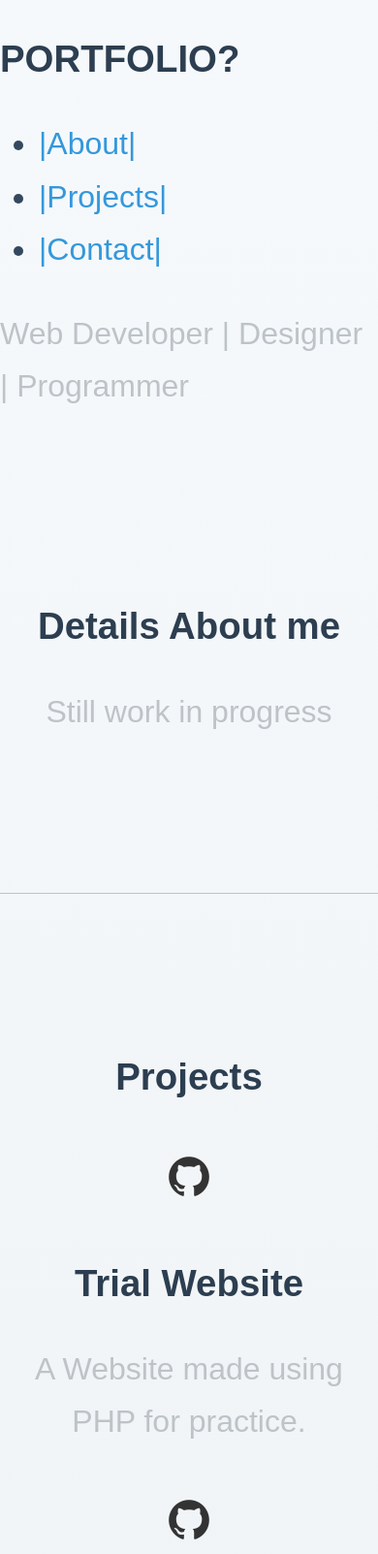
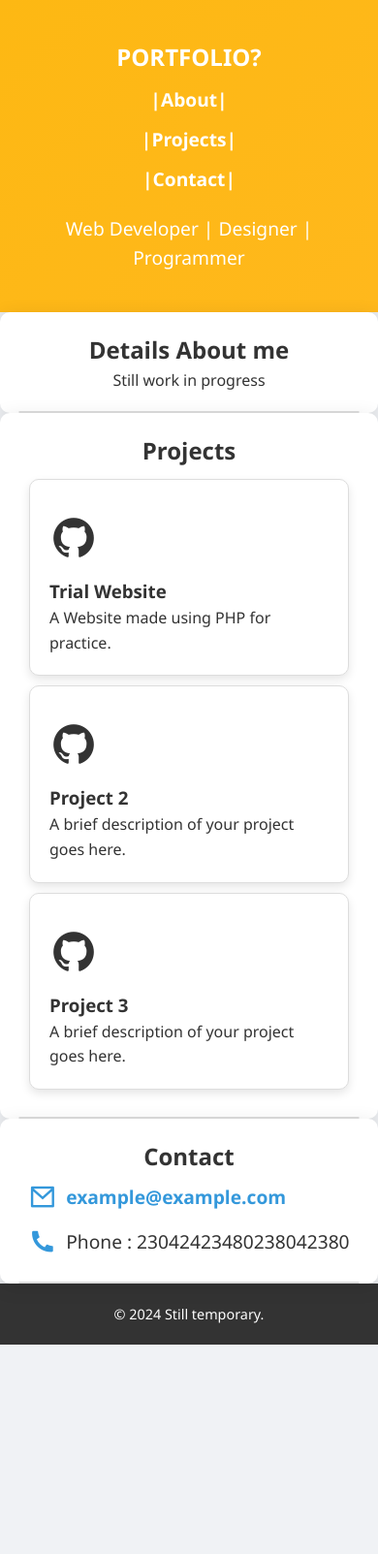
Before and after one commit to Ravioxx-Raviette/Github-Portfolio, a plain HTML site: page index.html in a window 390 px wide. Shown: the top 1603 px of the page at 97% size. After the commit the page ends 1387 px from the top, so only its background shows below. Drawn offline with nearby package versions, Linux system fonts and the light colour scheme.

Commit message:
Update index.css

```diff
--- a/index.css
+++ b/index.css
@@ -1,228 +1,289 @@
-/* --------------------------------------- */
-/* ----- Typography & Colors Setup ----- */
-/* --------------------------------------- */
-
-:root {
-    --font-stack-primary: 'Hk Grotesk', sans-serif;
-    --font-stack-secondary: 'Jost', sans-serif;
-
-    --font-size-small: 1.6rem;
-    --font-size-normal: 2.0rem;
-    --font-size-medium: 2.4rem;
-    --font-size-large: 4rem;
-    --font-size-huge: 6rem;
-
-    --color-primary: #2c3e50;
-    --color-secondary: #3498db;
-    --color-muted: #bdc3c7;
-    --color-light: #ecf0f1;
-    --color-dark: #34495e;
-    --color-bg: linear-gradient(to bottom, #f6f9fc, #ecf0f1);
-
-    --line-height-small: 1.5;
-    --line-height-normal: 1.7;
-
-    --container-max-width: 1200px;
-
-    --gutter-large: 8rem;
-    --gutter-medium: 4rem;
-    --gutter-small: 2rem;
-
-    --border-radius: 6px;
-    --transition: all 0.3s ease;
+/* Reset styling */
+*,
+*::before,
+*::after {
+    box-sizing: border-box;
+    margin: 0;
+    padding: 0;
 }
 
+/* Global body styling */
 body {
-    font-family: var(--font-stack-primary);
-    font-size: var(--font-size-normal);
-    line-height: var(--line-height-normal);
-    color: var(--color-dark);
-    background: var(--color-bg);
-    overflow-x: hidden;
+    font-family: 'Segoe UI', Tahoma, Geneva, Verdana, sans-serif;
+    background-color: #f0f2f5; /* Light gray background */
+    color: #333; /* Dark text for contrast */
+    line-height: 1.6;
+    margin: 0;
+    padding: 0;
+    text-align: center;
+}
+
+/* Header Styling */
+header {
+    background: linear-gradient(135deg, #FDB813, #FFB81C); /* Yellow-Orange Gradient */
+    color: white;
+    padding: 40px 20px;
+    text-align: center;
+    box-shadow: 0 4px 20px rgba(0, 0, 0, 0.1);
+}
+
+header .container {
+    max-width: 1200px;
+    margin: 0 auto;
+}
+
+header h1 {
+    font-size: 3em;
     margin: 0;
 }
 
-h1, h2, h3, h4 {
-    font-family: var(--font-stack-secondary);
-    color: var(--color-primary);
-    line-height: var(--line-height-small);
+header p {
+    font-size: 1.2em;
+    margin: 10px 0 0;
 }
 
-h1 {
-    font-size: var(--font-size-huge);
+nav ul {
+    list-style: none;
+    padding: 0;
+    margin: 10px 0 0;
+    display: flex;
+    justify-content: center;
+    flex-wrap: wrap;
 }
 
-h2 {
-    font-size: var(--font-size-large);
-    margin-bottom: var(--gutter-small);
+nav ul li {
+    margin: 0 15px;
 }
 
-h3 {
-    font-size: var(--font-size-medium);
-    margin-bottom: var(--gutter-small);
+nav ul li a {
+    color: white;
+    text-decoration: none;
+    font-weight: bold;
+    font-size: 1.2em;
+    transition: color 0.3s ease;
 }
 
-p {
-    color: var(--color-muted);
-    margin-bottom: var(--gutter-small);
+nav ul li a:hover {
+    color: #2980b9; /* Dark Blue on hover */
 }
 
-/* --------------------------------------- */
-/* ----- Section Styling ----- */
-/* --------------------------------------- */
-
-section {
-    padding: var(--gutter-large) 0;
-    text-align: center;
-    border-bottom: 1px solid var(--color-muted);
+/* Main Section Styling */
+main {
+    padding: 60px 20px;
 }
 
-.section--light {
-    background: var(--color-light);
-    color: var(--color-dark);
+/* Section Styling */
+section {
+    padding: 60px 20px;
+    position: relative;
 }
 
-.section--dark {
-    background: var(--color-dark);
-    color: var(--color-light);
+section::after {
+    content: "";
+    position: absolute;
+    bottom: 0;
+    left: 50%;
+    transform: translateX(-50%);
+    width: 90%;
+    height: 2px;
+    background-color: #ddd;
 }
 
-/* --------------------------------------- */
-/* ----- Buttons and Links ----- */
-/* --------------------------------------- */
-
-a {
-    color: var(--color-secondary);
-    text-decoration: none;
-    transition: var(--transition);
+/* Section Content (for flex layout) */
+.section-content {
+    max-width: 1200px;
+    margin: 0 auto;
 }
 
-a:hover {
-    color: var(--color-primary);
+/* About, Projects, and Contact Section Styling */
+.about,
+.projects,
+.contact {
+    max-width: 100%;
+    margin: auto;
+    display: flex;
+    flex-wrap: wrap;
+    justify-content: center;
+    background: #fff;
+    border-radius: 10px;
+    box-shadow: 0 4px 20px rgba(0, 0, 0, 0.1);
+    padding: 20px;
 }
 
-button {
-    padding: 1rem 3rem;
-    font-family: var(--font-stack-secondary);
-    font-size: var(--font-size-small);
-    color: var(--color-light);
-    background-color: var(--color-secondary);
-    border: none;
-    border-radius: var(--border-radius);
-    cursor: pointer;
-    transition: var(--transition);
+/* Project Card Styling */
+.projects {
+    display: flex;
+    flex-wrap: wrap;
+    gap: 30px;
+    justify-content: center;
 }
 
-button:hover {
-    background-color: var(--color-primary);
+.projects .project {
+    background: white;
+    border: 1px solid #ddd;
+    border-radius: 10px;
+    padding: 20px;
+    margin: 10px;
+    box-shadow: 0 4px 10px rgba(0, 0, 0, 0.1);
+    transition: transform 0.3s ease, box-shadow 0.3s ease;
+    flex: 0 1 30%;
+    min-width: 280px;
+    text-align: left;
 }
 
-.btn--outline {
-    background: none;
-    border: 2px solid var(--color-secondary);
-    color: var(--color-secondary);
+.projects .project:hover {
+    transform: translateY(-5px);
+    box-shadow: 0 8px 20px rgba(0, 0, 0, 0.15);
 }
 
-.btn--outline:hover {
-    background: var(--color-secondary);
-    color: var(--color-light);
+.projects .project a {
+    text-decoration: none;
 }
 
-/* --------------------------------------- */
-/* ----- Navigation Bar ----- */
-/* --------------------------------------- */
-
-.nav {
-    display: flex;
-    justify-content: space-between;
-    align-items: center;
-    padding: var(--gutter-small) var(--gutter-medium);
-    background: var(--color-light);
-    box-shadow: 0 2px 4px rgba(0, 0, 0, 0.1);
+.projects .project a:hover {
+    text-decoration: none;
 }
 
-.nav__items {
-    display: flex;
-    list-style: none;
+.projects .project i.project-icon {
+    font-size: 50px;
+    color: #333;
+    margin-bottom: 15px;
 }
 
-.nav__item:not(:last-child) {
-    margin-right: var(--gutter-small);
+/* Contact Section */
+.contact p {
+    font-size: 1.2em;
+    display: flex; /* Aligns the icon and text horizontally */
+    align-items: center; /* Vertically aligns the icon with the text */
 }
 
-.nav__link {
-    font-size: var(--font-size-small);
-    color: var(--color-dark);
+.contact i {
+    font-size: 1.5em;
+    color: #3498db;
+    margin-right: 10px; /* Adds space between the icon and the text */
 }
 
-.nav__link:hover {
-    color: var(--color-secondary);
+.contact a {
+    color: #3498db;
+    text-decoration: none;
+    font-weight: bold;
+    transition: color 0.3s ease;
 }
 
-/* --------------------------------------- */
-/* ----- Footer ----- */
-/* --------------------------------------- */
-
-.footer {
-    text-align: center;
-    padding: var(--gutter-medium) 0;
-    background: var(--color-dark);
-    color: var(--color-light);
+.contact a:hover {
+    color: #2980b9;
+    text-decoration: underline;
 }
 
-.footer a {
-    color: var(--color-secondary);
+/* Call-to-Action Button */
+.cta-button {
+    background: linear-gradient(135deg, #FDB813, #FFB81C);
+    color: white;
+    padding: 10px 20px;
+    border-radius: 8px;
+    font-weight: bold;
+    text-decoration: none;
+    display: inline-block;
+    transition: background 0.3s ease, transform 0.3s ease;
 }
 
-.footer a:hover {
-    color: var(--color-light);
+.cta-button:hover {
+    background: linear-gradient(135deg, #FFB81C, #FDB813);
+    transform: scale(1.05);
 }
 
-/* --------------------------------------- */
-/* ----- Cards & Content Blocks ----- */
-/* --------------------------------------- */
-
-.card {
-    background: var(--color-light);
-    border-radius: var(--border-radius);
-    box-shadow: 0 4px 6px rgba(0, 0, 0, 0.1);
-    padding: var(--gutter-medium);
+/* Footer Styling */
+footer {
+    font-family: 'Segoe UI', Tahoma, Geneva, Verdana, sans-serif;
+    background-color: #333;
+    color: white;
+    padding: 20px 0;
     text-align: center;
+    box-shadow: 0 -2px 10px rgba(0, 0, 0, 0.1);
 }
 
-.card:hover {
-    transform: translateY(-4px);
-    box-shadow: 0 6px 12px rgba(0, 0, 0, 0.15);
+footer p {
+    font-size: 0.9em;
+    margin: 0;
 }
 
-.card__title {
-    font-size: var(--font-size-medium);
-    margin-bottom: var(--gutter-small);
+footer a {
+    color: #FF6347; /* Tomato color for footer links */
+    text-decoration: none;
+    transition: color 0.3s ease;
 }
 
-.card__text {
-    font-size: var(--font-size-small);
-    color: var(--color-muted);
+footer a:hover {
+    color: #FF4500; /* Darker Tomato color */
 }
 
-/* --------------------------------------- */
-/* ----- Media Queries ----- */
-/* --------------------------------------- */
+/* Button Styling */
+button {
+    font-size: 1em;
+    padding: 10px 20px;
+    border-radius: 8px;
+    border: none;
+    cursor: pointer;
+    font-weight: bold;
+    transition: all 0.3s ease;
+    box-shadow: 0 4px 10px rgba(0, 0, 0, 0.1);
+}
+
+/* Primary Button */
+button.primary {
+    background: linear-gradient(135deg, #FDB813, #FFB81C);
+    color: white;
+}
+
+button.primary:hover {
+    background: linear-gradient(135deg, #FFB81C, #FDB813);
+    transform: scale(1.05);
+}
+
+/* Secondary Button */
+button.secondary {
+    background: linear-gradient(135deg, #3498db, #2980b9);
+    color: white;
+}
+
+button.secondary:hover {
+    background: linear-gradient(135deg, #2980b9, #3498db);
+    transform: scale(1.05);
+}
+
+/* Media Queries for Responsiveness */
+@media (max-width: 1024px) {
+    .projects .project {
+        flex: 0 1 45%; /* 2 cards per row */
+    }
+}
 
 @media (max-width: 768px) {
-    h1 {
-        font-size: var(--font-size-large);
+    .projects .project {
+        flex: 0 1 45%; /* 2 cards per row */
     }
 
-    h2 {
-        font-size: var(--font-size-medium);
+    nav ul {
+        flex-direction: column;
+        padding: 0;
     }
 
-    .nav {
-        flex-direction: column;
+    nav ul li {
+        margin-bottom: 10px;
     }
 
-    .nav__items {
-        flex-direction: column;
+    button {
+        width: 100%; /* Full-width buttons */
     }
 }
+
+@media (max-width: 480px) {
+    .projects .project {
+        flex: 0 1 100%; /* 1 card per row */
+    }
+
+    button {
+        width: 100%;
+        font-size: 1.2em;
+    }
+}
```
